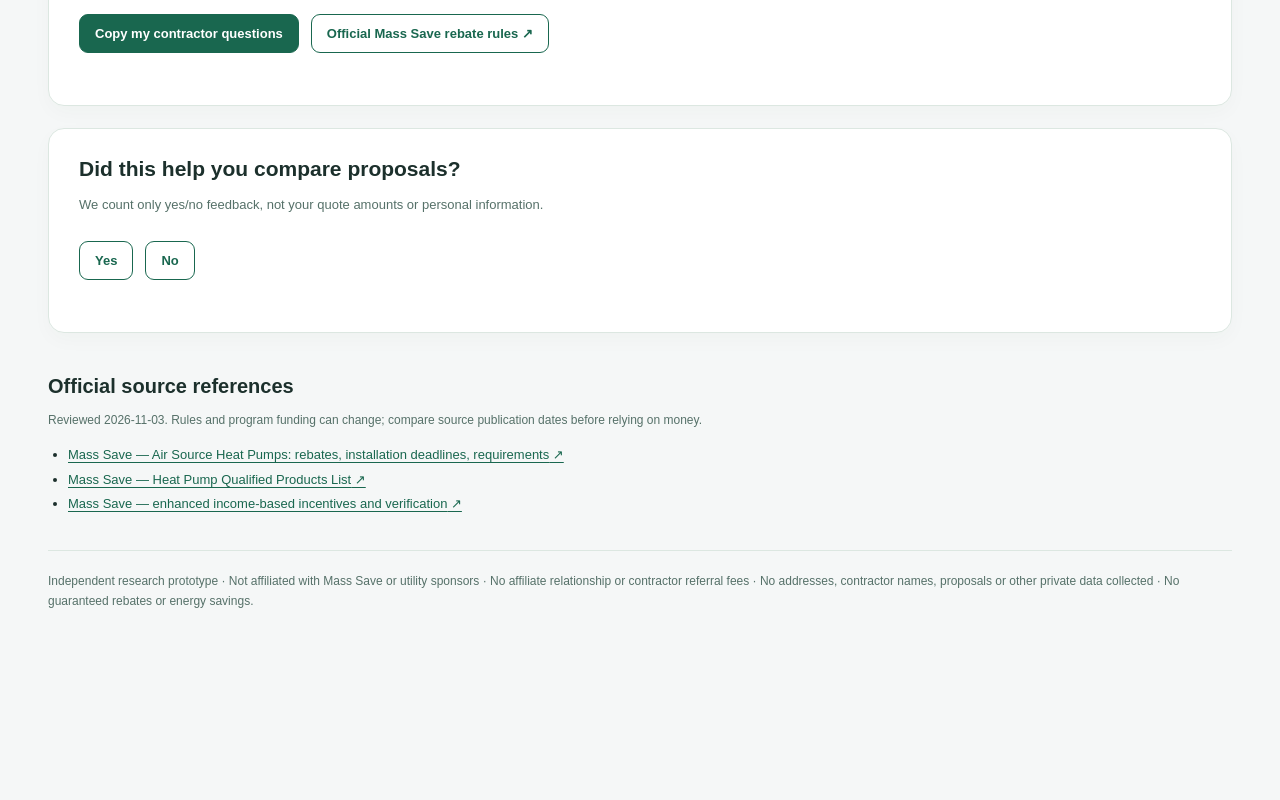
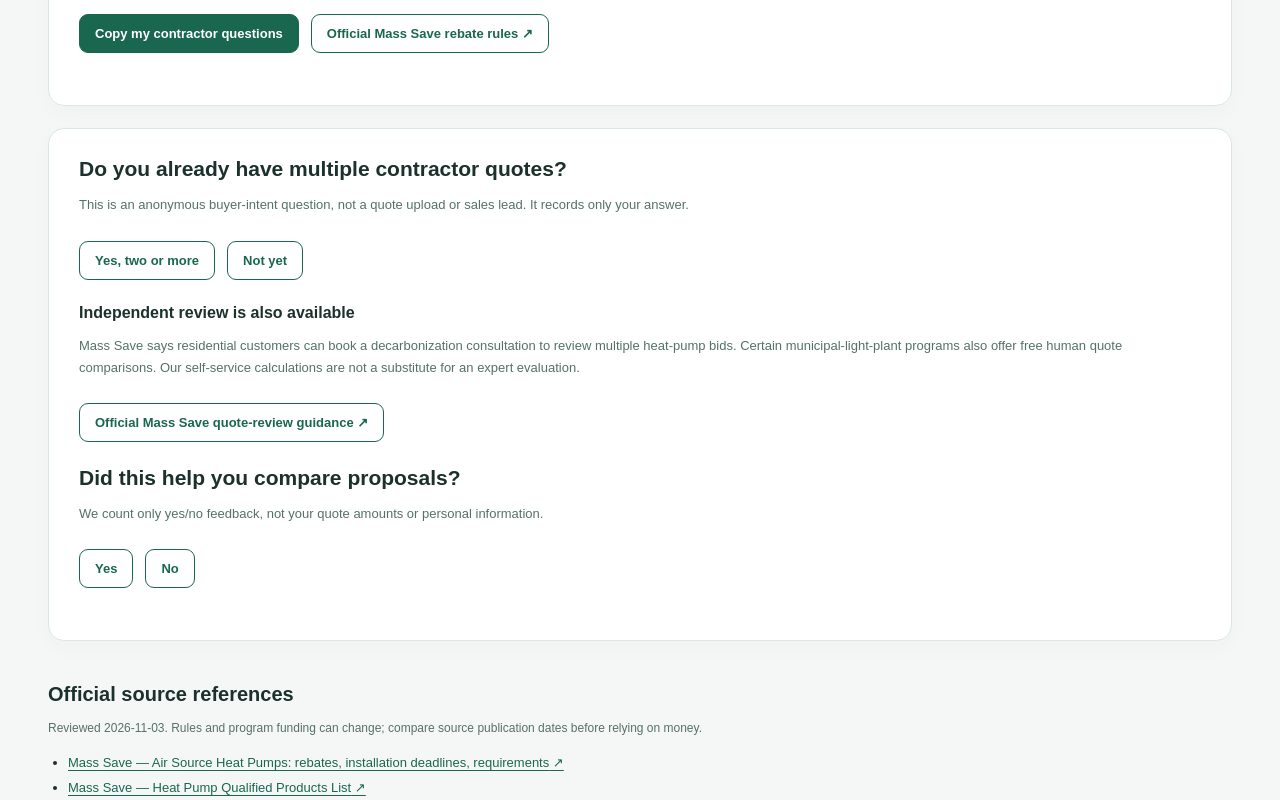
Before and after one commit to mitchmeabe/home-improvement, a Next.js app: page /massachusetts/heat-pumps in a window 1280 px wide. Shown: the part 2980-3780 px from the top of the page. Before the commit the page ends 3677 px from the top, so only its background shows below. Built offline with nearby package versions, Linux system fonts and the light colour scheme.

Commit message:
ui: record anonymous multiple-quote intent and link to Mass Save's existing expert review

```diff
--- a/src/app/massachusetts/heat-pumps/page.tsx
+++ b/src/app/massachusetts/heat-pumps/page.tsx
@@ -47,6 +47,7 @@ export default function MassachusettsHeatPumpPage(){
  const [quotes,setQuotes]=useState<MassQuote[]>([newMassQuote("a"),newMassQuote("b")]);
  const [copyMessage,setCopyMessage]=useState("");
  const [feedback,setFeedback]=useState<null|boolean>(null);
+ const [hasQuotes,setHasQuotes]=useState<null|boolean>(null);
  const set=<K extends keyof Common>(k:K,value:Common[K])=>setCommon(old=>({...old,[k]:value}));
  const updateBid=<K extends keyof MassQuote>(id:MassQuote["id"],key:K,value:MassQuote[K])=>
   setQuotes(old=>old.map(q=>q.id===id?{...q,[key]:value}:q));
@@ -145,7 +146,17 @@ export default function MassachusettsHeatPumpPage(){
     {copyMessage&&<p role="status" className="ma-muted">{copyMessage}</p>}
    </>}
   </section>
-  <section className="ma-card ma-feedback"><h2>Did this help you compare proposals?</h2><p className="ma-muted">We count only yes/no feedback, not your quote amounts or personal information.</p>
+  <section className="ma-card ma-feedback"><h2>Do you already have multiple contractor quotes?</h2>
+   <p className="ma-muted">This is an anonymous buyer-intent question, not a quote upload or sales lead. It records only your answer.</p>
+   <div className="ma-buttons">
+    <button type="button" aria-pressed={hasQuotes===true} onClick={()=>{setHasQuotes(true);track("mass_multiple_quotes_yes")}}>Yes, two or more</button>
+    <button type="button" aria-pressed={hasQuotes===false} onClick={()=>{setHasQuotes(false);track("mass_multiple_quotes_no")}}>Not yet</button>
+    {hasQuotes!==null&&<span role="status">Thanks for answering.</span>}
+   </div>
+   <h3>Independent review is also available</h3>
+   <p className="ma-muted">Mass Save says residential customers can book a decarbonization consultation to review multiple heat-pump bids. Certain municipal-light-plant programs also offer free human quote comparisons. Our self-service calculations are not a substitute for an expert evaluation.</p>
+   <div className="ma-buttons"><a href="https://www.masssave.com/frequently-asked-questions" target="_blank" rel="noreferrer" onClick={()=>track("mass_official_quote_help_click")}>Official Mass Save quote-review guidance ↗</a></div>
+   <h2>Did this help you compare proposals?</h2><p className="ma-muted">We count only yes/no feedback, not your quote amounts or personal information.</p>
     <div className="ma-buttons"><button type="button" aria-pressed={feedback===true} onClick={()=>{setFeedback(true);track("mass_quote_helpful_yes")}}>Yes</button><button type="button" aria-pressed={feedback===false} onClick={()=>{setFeedback(false);track("mass_quote_helpful_no")}}>No</button>{feedback!==null&&<span role="status">Thank you.</span>}</div>
   </section>
   <section className="ma-sources"><h2>Official source references</h2><p>Reviewed {MASS_REVIEWED_ON}. Rules and program funding can change; compare source publication dates before relying on money.</p>
```
